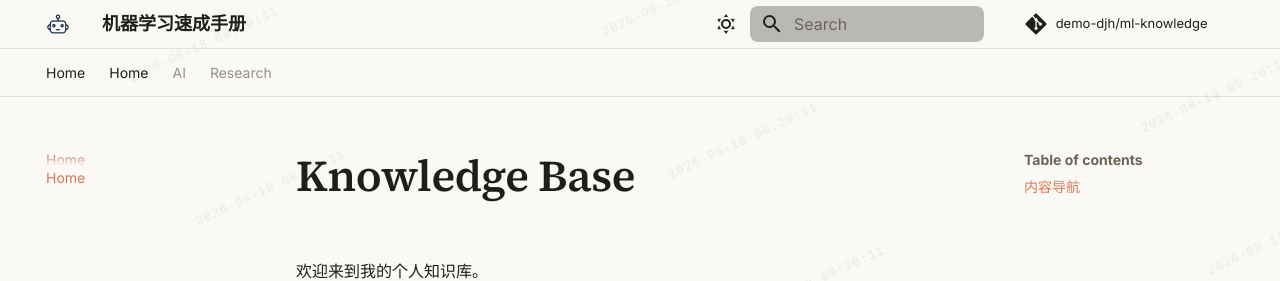
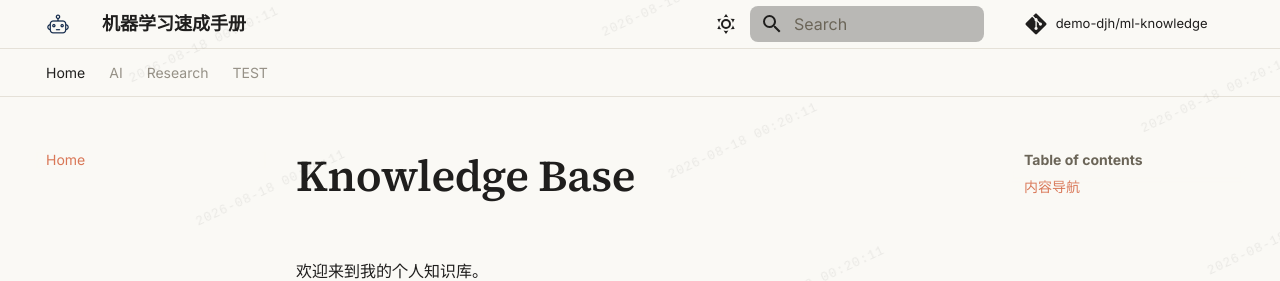
Before and after one commit to demo-djh/ml-knowledge, an MkDocs documentation site: the page built from docs/index.md, in a window 1280 px wide. Shown: the top 281 px of the page. Built offline with MkDocs 1.6.1 and Material for MkDocs 9.7.7, drawn with Linux system fonts in a browser that asks for light colours; comment, search, counter and statistics services are not loaded.

Commit message:
Update mkdocs.yml

```diff
--- a/mkdocs.yml
+++ b/mkdocs.yml
@@ -64,7 +64,6 @@
 nav:
   - Home: index.md
 
-  - TEST: index.md
 
   - AI:
       - Overview: AI/README.md
@@ -72,3 +71,6 @@
 
   - Research:
       - Overview: Research/README.md
+
+  - TEST:
+      - Overview: TEST/README.md
```
